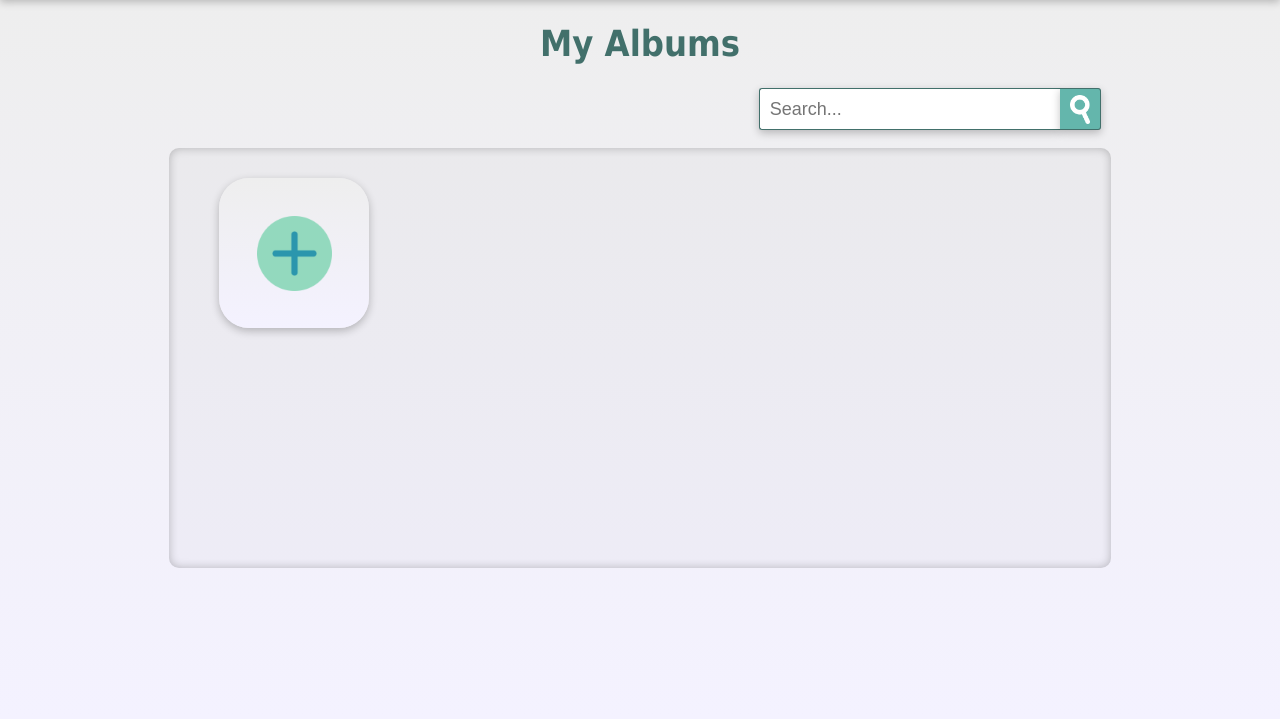
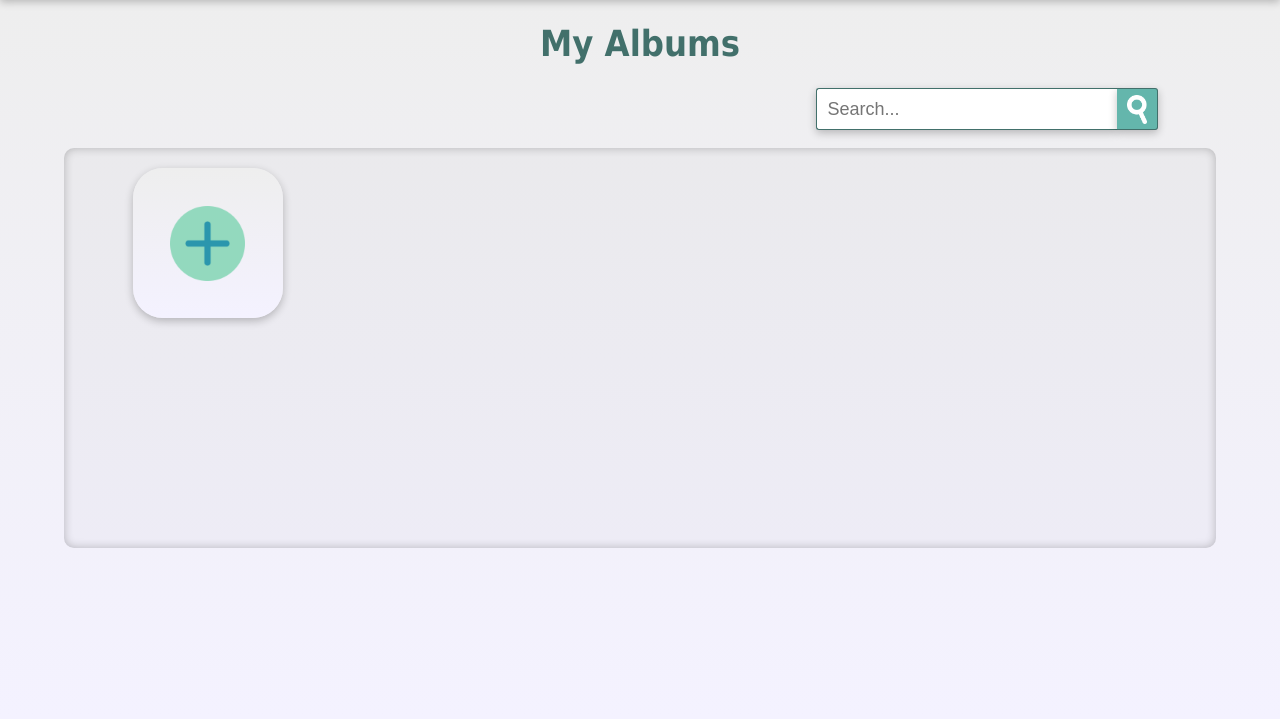
Before and after one commit to OliveMcCullough/Pixax-Project, a Django app: page /albums/ in a window 1280 px wide. Shown: the part 81-800 px from the top of the page. Run offline with Django 4.2, Linux system fonts and the light colour scheme; the visitor is signed in with stand-in values (Sample User, id 1); data that the repository does not hold is empty; parts of the project's set-up code (start-up, migrations or seed data) failed here and were passed over.

Commit message:
Fixed albums page CSS to enable very small width

```diff
--- a/pixax/scss/pixax.scss
+++ b/pixax/scss/pixax.scss
@@ -498,6 +498,14 @@
     }
 }
 
+.container_90{
+    width:90%;
+    display:block;
+    margin:0 auto;
+    text-align:center;
+    flex-grow: 1;
+}
+
 .container_80{
     width:80%;
     display:block;
@@ -573,10 +581,9 @@
 
 .album_section{
     text-align: left;
-    width:90%;
+    width:100%;
     margin:10px auto 20px auto;
     box-shadow: inset 0 0 10px rgba(0, 0, 0, 0.24);
-    padding:10px 10px 10px 10px;
     background-color: rgba(black, 0.02);
     border-radius: 10px;
     min-height:$album-block-size*2+20px*4+10px*2;
--- a/pixax/static/css/pixax.css
+++ b/pixax/static/css/pixax.css
@@ -527,6 +527,14 @@
   pointer-events: none;
 }
 
+.container_90 {
+  width: 90%;
+  display: block;
+  margin: 0 auto;
+  text-align: center;
+  flex-grow: 1;
+}
+
 .container_80 {
   width: 80%;
   display: block;
@@ -607,10 +615,9 @@
 
 .album_section {
   text-align: left;
-  width: 90%;
+  width: 100%;
   margin: 10px auto 20px auto;
   box-shadow: inset 0 0 10px rgba(0, 0, 0, 0.24);
-  padding: 10px 10px 10px 10px;
   background-color: rgba(0, 0, 0, 0.02);
   border-radius: 10px;
   min-height: 400px;
--- a/pixax/templates/albums.html
+++ b/pixax/templates/albums.html
@@ -5,7 +5,7 @@
 
 {% block content %}
     <div class="main">
-        <div class="container_80">
+        <div class="container_90">
             <h1> My Albums </h1>
 
             <form method="get" id="search_form" class="search_form">
```
Also changed, not shown: 1 other file.
